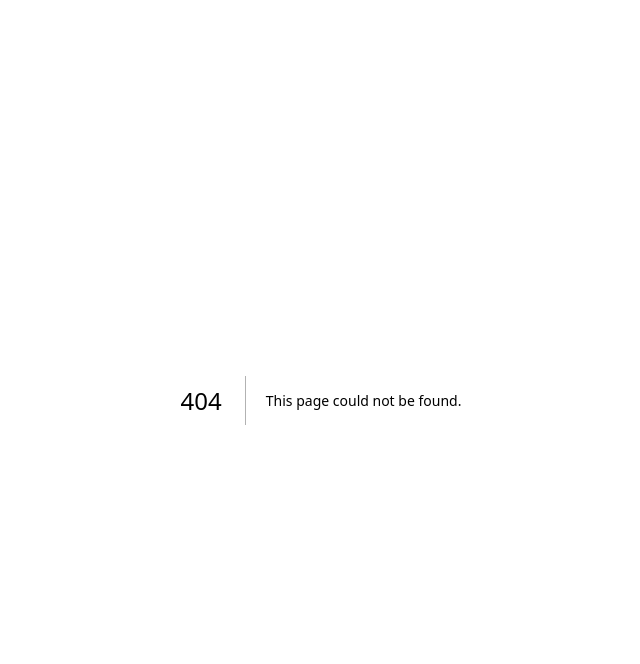
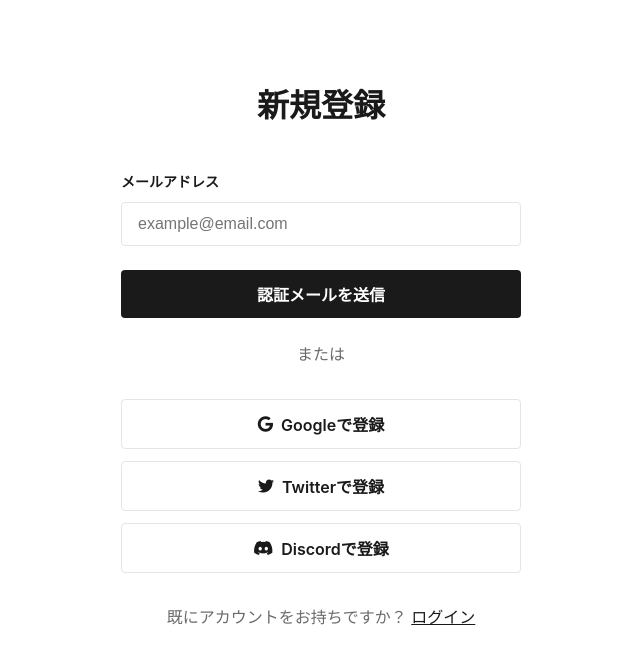
Before and after one commit to studioasari/doujinworks, a Next.js app: page /signup in a window 1280 px wide. Before the commit this address had no page. Shown: the top 664 px of the page, without its empty margins (319-959 px from the left). Built offline with nearby package versions, Linux system fonts and the light colour scheme; no server answers.

Commit message:
restore: signup/page.tsx を手動復元

```diff
--- /dev/null
+++ b/app/signup/page.tsx
@@ -0,0 +1,142 @@
+'use client'
+
+import { useState } from 'react'
+import { supabase } from '@/utils/supabase'
+import { useRouter } from 'next/navigation'
+import Link from 'next/link'
+
+export default function SignupPage() {
+  const [email, setEmail] = useState('')
+  const [loading, setLoading] = useState(false)
+  const [error, setError] = useState('')
+  const router = useRouter()
+
+  const handleEmailSignup = async (e: React.FormEvent) => {
+    e.preventDefault()
+    setLoading(true)
+    setError('')
+
+    try {
+      const { error } = await supabase.auth.signUp({
+        email,
+        password: Math.random().toString(36).slice(-8),
+        options: {
+          emailRedirectTo: 'https://www.dojinworks.com/signup/complete',
+        },
+      })
+
+      if (error) throw error
+
+      router.push('/signup/verify')
+    } catch (error: any) {
+      setError(error.message || '登録に失敗しました')
+    } finally {
+      setLoading(false)
+    }
+  }
+
+  const handleSocialSignup = async (provider: 'google' | 'twitter' | 'discord') => {
+    setLoading(true)
+    setError('')
+
+    try {
+      const { error } = await supabase.auth.signInWithOAuth({
+        provider,
+        options: {
+          redirectTo: 'https://www.dojinworks.com/signup/complete',
+        },
+      })
+
+      if (error) throw error
+    } catch (error: any) {
+      setError(error.message || '登録に失敗しました')
+      setLoading(false)
+    }
+  }
+
+  return (
+    <div className="container-narrow" style={{ paddingTop: '80px', paddingBottom: '80px' }}>
+      <div style={{ maxWidth: '400px', margin: '0 auto' }}>
+        <h1 className="page-title" style={{ marginBottom: '40px', textAlign: 'center' }}>
+          新規登録
+        </h1>
+
+        <form onSubmit={handleEmailSignup} style={{ marginBottom: '24px' }}>
+          <div style={{ marginBottom: '24px' }}>
+            <label className="form-label">メールアドレス</label>
+            <input
+              type="email"
+              className="input-field"
+              value={email}
+              onChange={(e) => setEmail(e.target.value)}
+              placeholder="example@email.com"
+              required
+            />
+          </div>
+
+          {error && (
+            <div className="info-box" style={{
+              marginBottom: '24px',
+              padding: '12px',
+              backgroundColor: '#FEE',
+              color: '#C33',
+              border: '1px solid #FCC'
+            }}>
+              {error}
+            </div>
+          )}
+
+          <button
+            type="submit"
+            className="btn-primary"
+            disabled={loading}
+            style={{ width: '100%' }}
+          >
+            {loading ? '送信中...' : '認証メールを送信'}
+          </button>
+        </form>
+
+        <div style={{ textAlign: 'center', marginBottom: '32px' }}>
+          <span className="text-gray">または</span>
+        </div>
+
+        <div style={{ display: 'flex', flexDirection: 'column', gap: '12px' }}>
+          <button
+            className="btn-secondary"
+            onClick={() => handleSocialSignup('google')}
+            disabled={loading}
+            style={{ width: '100%', display: 'flex', alignItems: 'center', justifyContent: 'center', gap: '8px' }}
+          >
+            <i className="fab fa-google"></i>
+            Googleで登録
+          </button>
+          <button
+            className="btn-secondary"
+            onClick={() => handleSocialSignup('twitter')}
+            disabled={loading}
+            style={{ width: '100%', display: 'flex', alignItems: 'center', justifyContent: 'center', gap: '8px' }}
+          >
+            <i className="fab fa-twitter"></i>
+            Twitterで登録
+          </button>
+          <button
+            className="btn-secondary"
+            onClick={() => handleSocialSignup('discord')}
+            disabled={loading}
+            style={{ width: '100%', display: 'flex', alignItems: 'center', justifyContent: 'center', gap: '8px' }}
+          >
+            <i className="fab fa-discord"></i>
+            Discordで登録
+          </button>
+        </div>
+
+        <div style={{ marginTop: '32px', textAlign: 'center' }}>
+          <span className="text-gray">既にアカウントをお持ちですか？ </span>
+          <Link href="/login" style={{ color: '#1A1A1A', textDecoration: 'underline' }}>
+            ログイン
+          </Link>
+        </div>
+      </div>
+    </div>
+  )
+}
```
